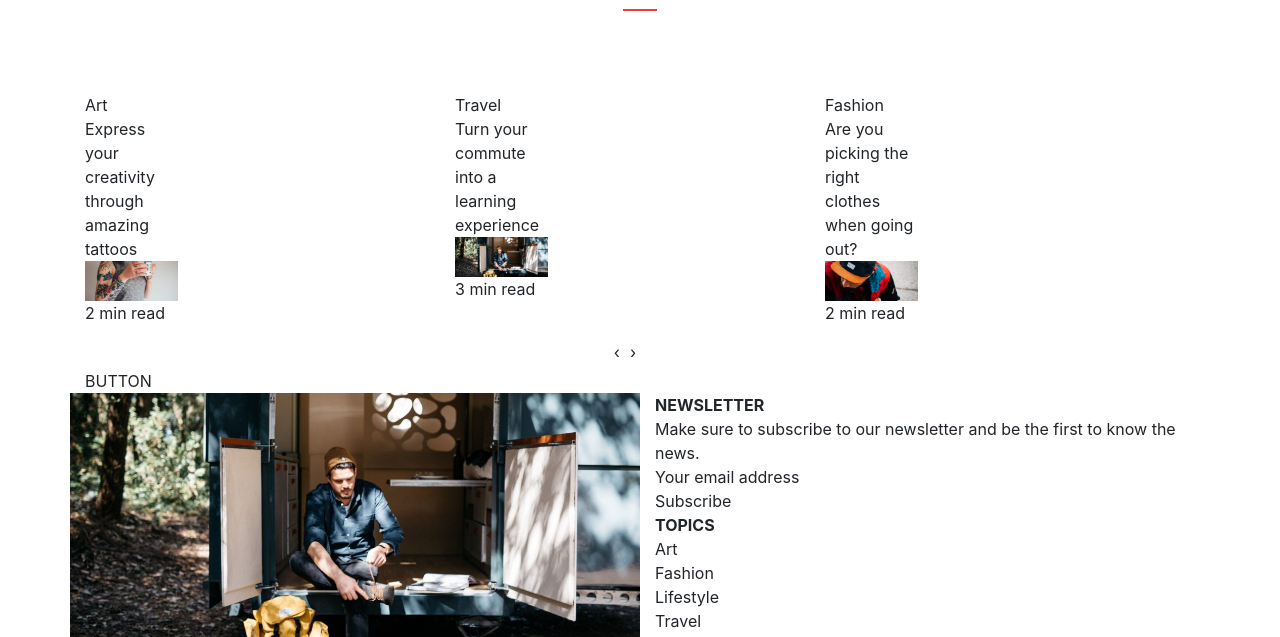
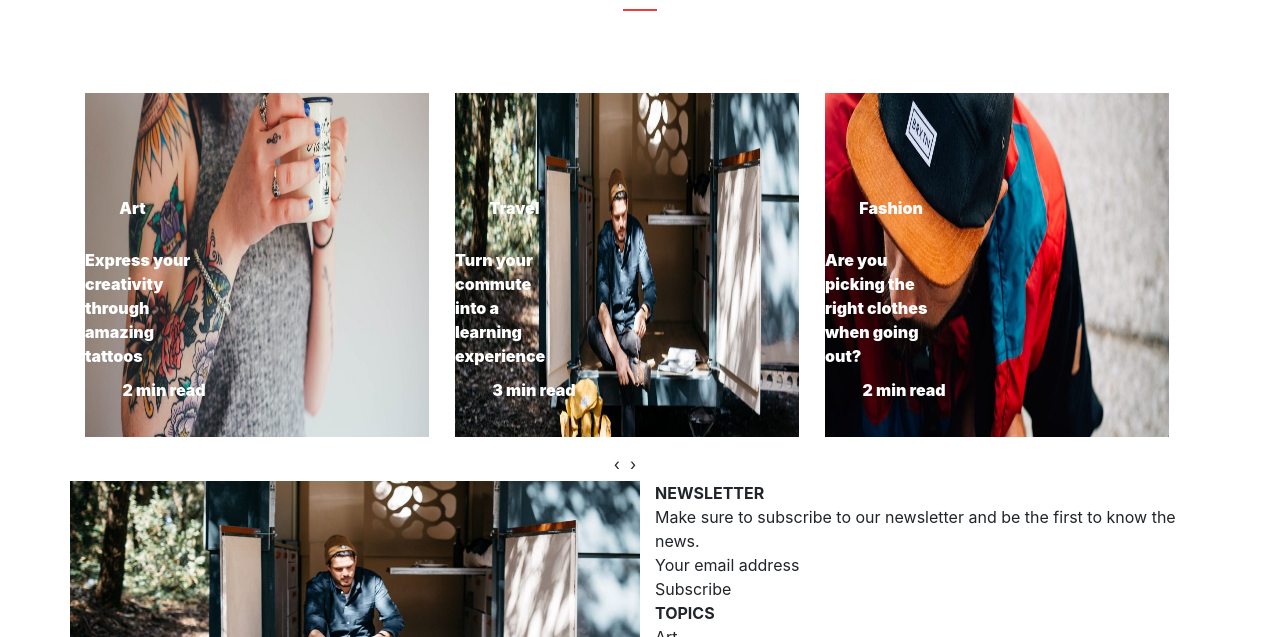
Before and after one commit to absolute18/Proiect1, a website: page index.html in a window 1280 px wide. Shown: the part 741-1378 px from the top of the page. Drawn offline with Linux system fonts and the light colour scheme; files whose address does not match are found by name.

Commit message:
Add position absolute

```diff
--- a/index.html
+++ b/index.html
@@ -59,94 +59,89 @@
 				</div>
 			</div>
 			<div class="row owl-carousel owl-theme">
-				<div class="col-sm-4 col-md-4 col-lg-4 col-xl-4">
-					<div class="category-featured-1">
+				<div class="img-1 col-sm-4 col-md-4 col-lg-4 col-xl-4">
+					<div class="category-featured">
 						Art
 					</div>
-					<div class="title-featured-1">
+					<div class="title-featured">
 						Express your creativity through amazing tattoos
 					</div>
-					<div class="img-featured-1">
-						<img src="img/art.jpg" class="img-fluid"/>
+					<div class="img-featured">
+						<img src="img/art.jpg"/>
 					</div>
-					<div class="time-featured-1">
+					<div class="time-featured">
 						2 min read
 					</div>
 				</div>
-				<div class="col-sm-4 col-md-4 col-lg-4 col-xl-4">
-					<div class="category-featured-2">
+				<div class="img-1 col-sm-4 col-md-4 col-lg-4 col-xl-4">
+					<div class="category-featured">
 						Travel
 					</div>
-					<div class="title-featured-2">
+					<div class="title-featured">
 						Turn your commute into a learning experience
 					</div>
-					<div class="img-featured-2">
-						<img src="img/travel.jpg" class="img-fluid"/>
+					<div class="img-featured">
+						<img src="img/travel.jpg"/>
 					</div>
-					<div class="time-featured-2">
+					<div class="time-featured">
 						3 min read
 					</div>
 				</div>
-				<div class="col-sm-4 col-md-4 col-lg-4 col-xl-4">
-					<div class="category-featured-3">
+				<div class="img-1 col-sm-4 col-md-4 col-lg-4 col-xl-4">
+					<div class="category-featured">
 						Fashion
 					</div>
-					<div class="title-featured-3">
+					<div class="title-featured">
 						Are you picking the right clothes when going out?
 					</div>
-					<div class="img-featured-3">
-						<img src="img/fashion.jpg" class="img-fluid"/>
+					<div class="img-featured">
+						<img src="img/fashion.jpg"/>
 					</div>
-					<div class="time-featured-3">
+					<div class="time-featured">
 						2 min read
 					</div>
 				</div>
-				<div class="col-sm-4 col-md-4 col-lg-4 col-xl-4">
-					<div class="category-featured-3">
+				<div class="img-1 col-sm-4 col-md-4 col-lg-4 col-xl-4">
+					<div class="category-featured">
 						Fashion
 					</div>
-					<div class="title-featured-3">
+					<div class="title-featured">
 						Are you picking the right clothes when going out?
 					</div>
-					<div class="img-featured-3">
-						<img src="img/fashion.jpg" class="img-fluid"/>
+					<div class="img-featured">
+						<img src="img/fashion.jpg"/>
 					</div>
-					<div class="time-featured-3">
+					<div class="time-featured">
 						2 min read
 					</div>
 				</div>
-				<div class="col-sm-4 col-md-4 col-lg-4 col-xl-4">
-					<div class="category-featured-3">
+				<div class="img-1 col-sm-4 col-md-4 col-lg-4 col-xl-4">
+					<div class="category-featured">
 						Fashion
 					</div>
-					<div class="title-featured-3">
+					<div class="title-featured">
 						Are you picking the right clothes when going out?
 					</div>
-					<div class="img-featured-3">
-						<img src="img/fashion.jpg" class="img-fluid"/>
+					<div class="img-featured">
+						<img src="img/fashion.jpg"/>
 					</div>
-					<div class="time-featured-3">
+					<div class="time-featured">
 						2 min read
 					</div>
 				</div>
-				<div class="col-sm-4 col-md-4 col-lg-4 col-xl-4">
-					<div class="category-featured-3">
+				<div class="img-1 col-sm-4 col-md-4 col-lg-4 col-xl-4">
+					<div class="category-featured">
 						Fashion
 					</div>
-					<div class="title-featured-3">
+					<div class="title-featured">
 						Are you picking the right clothes when going out?
 					</div>
-					<div class="img-featured-3">
-						<img src="img/fashion.jpg" class="img-fluid"/>
+					<div class="img-featured">
+						<img src="img/fashion.jpg"/>
 					</div>
-					<div class="time-featured-3">
+					<div class="time-featured">
 						2 min read
 					</div>
-				</div>
-			</div>
-			<div class="row">
-				<div class="button-featured col-sm-12 col-md-12 col-lg-12 col-xl-12">
-					BUTTON
 				</div>
 			</div>
 		</section>
--- a/sass/style.scss
+++ b/sass/style.scss
@@ -101,6 +101,8 @@ header{
 
 /* FEATURED */
 #featured{
+	.owl-carousel{
+	}
 	.title{
 		@include title();
 		text-align: center;
@@ -115,4 +117,31 @@ header{
 	    padding-top: 30px;
 		}
 	}
+	.img-1{
+		img{
+		width: 344px;
+		height: 344px;
+		z-index: -1;
+		}
+	}
+	.category-featured{
+		position: absolute;
+		 color: #ffffff;
+		 top: 30%;
+		 left: 40%;
+		 font-weight: 900;
+	}
+	.title-featured{
+	  position: absolute;
+	  bottom: 20%;
+	  color: #ffffff;
+	  font-weight: 900;
+	}
+	.time-featured{
+		position: absolute;
+		bottom: 10%;
+		right: -10%;
+		color: #ffffff;
+		font-weight: 900;
+	}
 }
```
Also changed, not shown: css/style.css.
